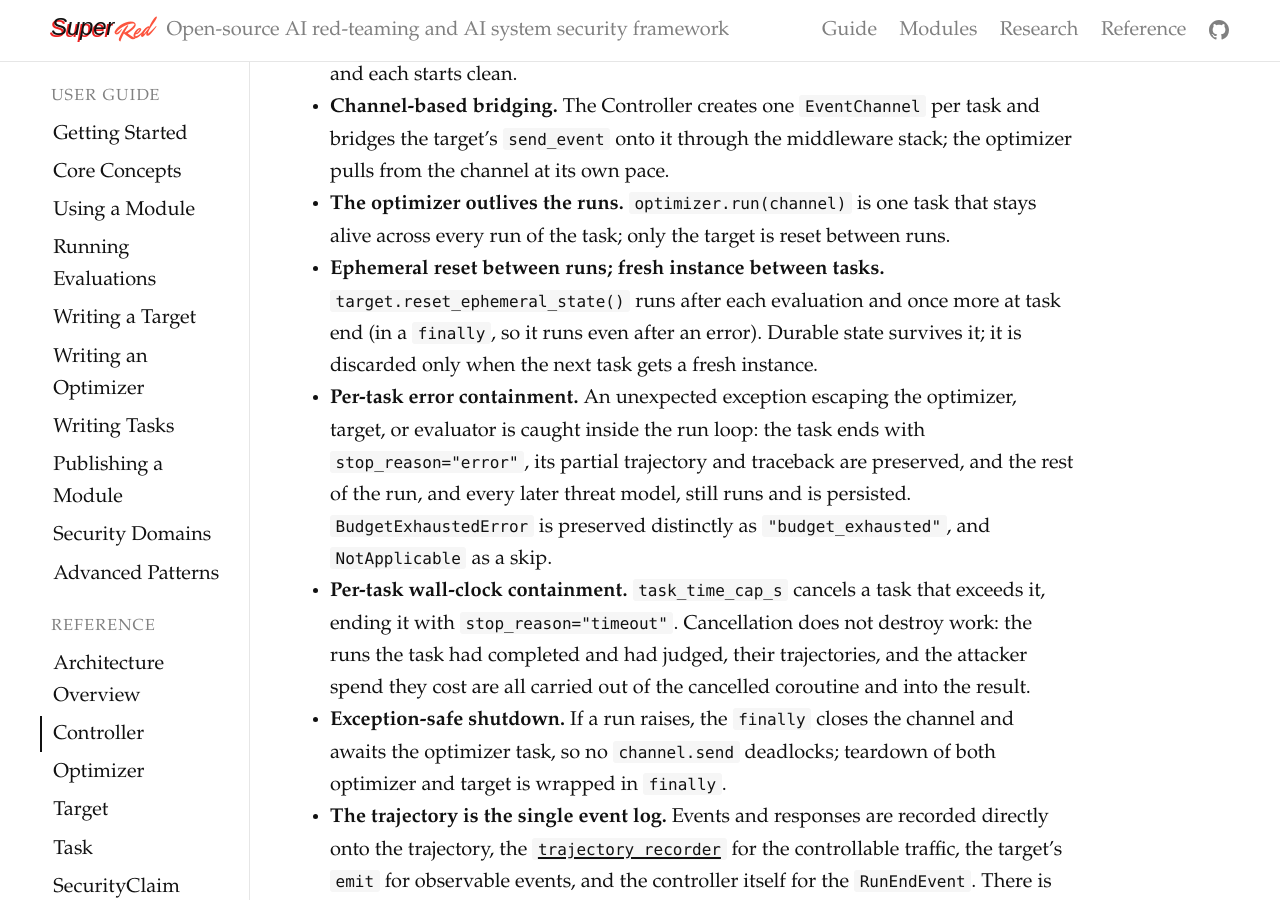
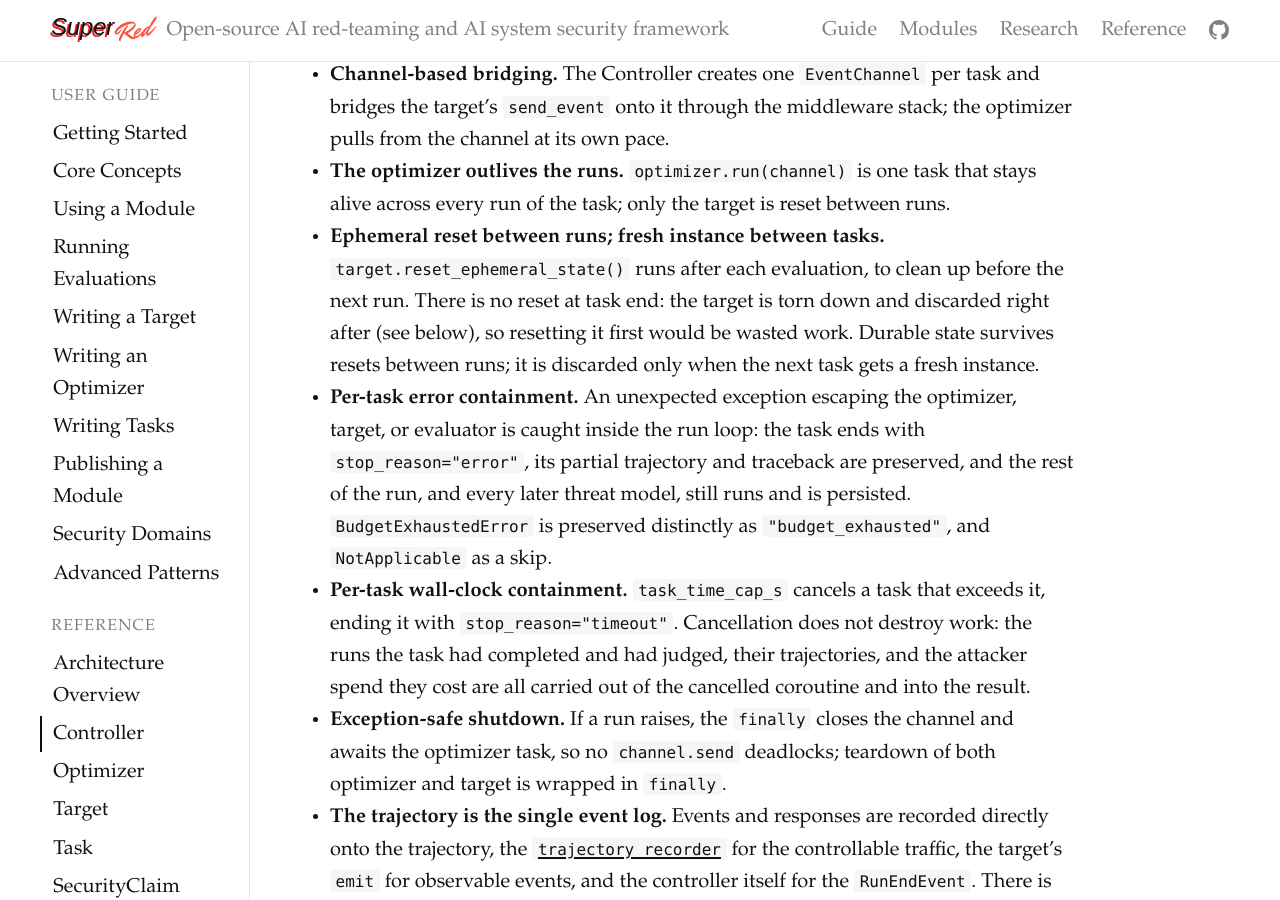
Before and after one commit to RoldSI/superred, a Jekyll site: the page built from docs/reference/controller.md, in a window 1280 px wide and 900 px high, scrolled down 8578 px. Built offline with Jekyll 4.4.1, drawn with Linux system fonts in a browser that asks for light colours; some web fonts are replaced; some of the changed text lies outside the part shown.

Commit message:
controller: drop the redundant post-task reset_ephemeral_state
_run_task called reset_ephemeral_state() a second time in its post-task
finally, so R runs paid R+1 resets. The comment justified it as covering a
skipped inner-loop reset, but that premise does not hold:

- the inner-loop reset runs unconditionally after every recorded run,
  INCLUDING the last one, so on all normal paths nothing was skipped;
- on the three genuine skip paths (budget exhausted, run raised, the reset
  itself raised) the target is already broken, and the retry's result is
  swallowed anyway.

Targets are never reused: _execute_task mints a fresh target per task via
TargetFactory.create() and its own finally calls teardown() immediately after
_run_task returns. So the final reset ran against an instance about to be
discarded.

Cost was real, not theoretical: on the DTAP code domain one reset measured
111-160s, so this burned over two minutes per task for nothing.

Removed rather than conditionalized: a guard would preserve a branch whose
premise is false on every path.

578 passed, mypy strict clean, ruff clean. Reference docs updated.

```diff
--- a/docs/reference/controller.md
+++ b/docs/reference/controller.md
@@ -279,9 +278,11 @@ correctly, but does not coordinate the live display. If they share one
 - **The optimizer outlives the runs.** `optimizer.run(channel)` is one task that
   stays alive across every run of the task; only the target is reset between runs.
 - **Ephemeral reset between runs; fresh instance between tasks.**
-  `target.reset_ephemeral_state()` runs after each evaluation and once more at task
-  end (in a `finally`, so it runs even after an error). Durable state survives it;
-  it is discarded only when the next task gets a fresh instance.
+  `target.reset_ephemeral_state()` runs after each evaluation, to clean up before
+  the next run. There is no reset at task end: the target is torn down and
+  discarded right after (see below), so resetting it first would be wasted work.
+  Durable state survives resets between runs; it is discarded only when the next
+  task gets a fresh instance.
 - **Per-task error containment.** An unexpected exception escaping the optimizer,
   target, or evaluator is caught inside the run loop: the task ends with
   `stop_reason="error"`, its partial trajectory and traceback are preserved, and
```
Also changed, not shown: other parts of docs/reference/controller.md (+2 -3 lines), tests/test_controller.py (+14 -8 lines), 1 other file.
